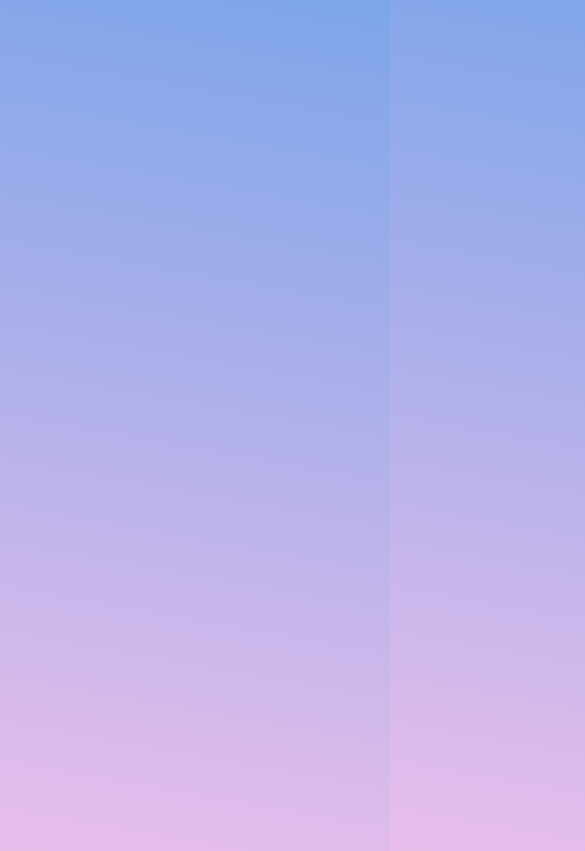
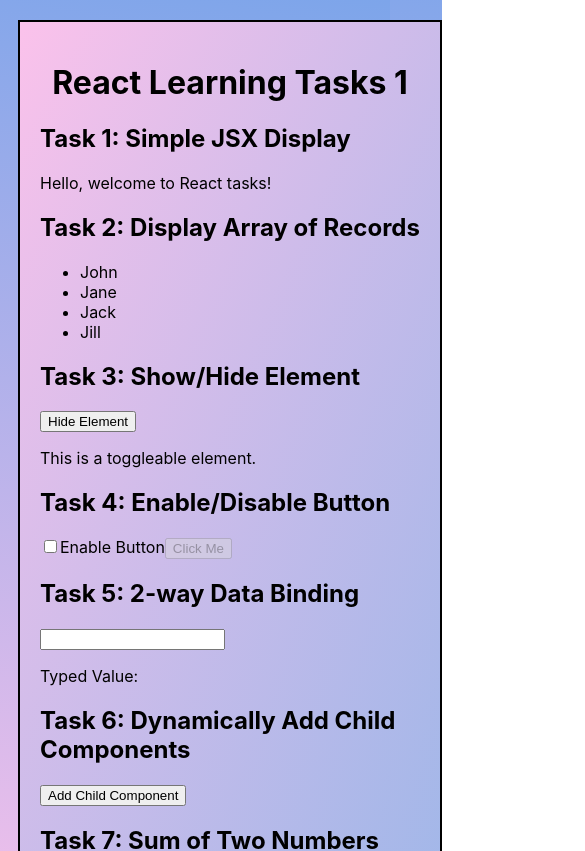
Before and after one commit to Harikaran1212/react-task-1, a React (Create React App) app: page / in a window 390 px wide. Shown: the top 851 px of the page, 585 px wide, since content can reach past the window. Built offline with nearby package versions, Linux system fonts and the light colour scheme.

Commit message:
Update App.css

```diff
--- a/src/App.css
+++ b/src/App.css
@@ -22,6 +22,12 @@
   pointer-events: none;
 }
 
+@media only screen and (max-width: 600px)  {
+  .game{
+    margin-left: 18px;
+    width: 420px;
+ }
+}
 @media (prefers-reduced-motion: no-preference) {
   .App-logo {
     animation: App-logo-spin infinite 20s linear;
```
